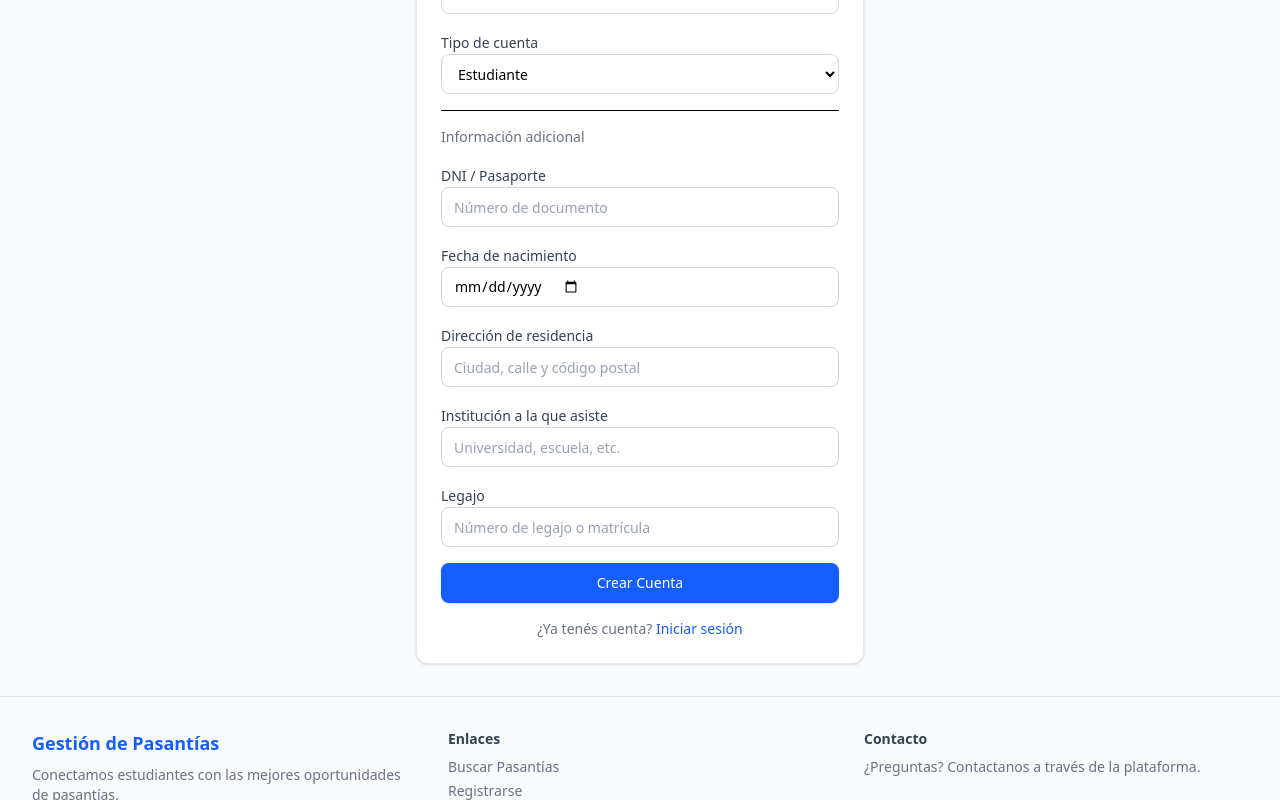
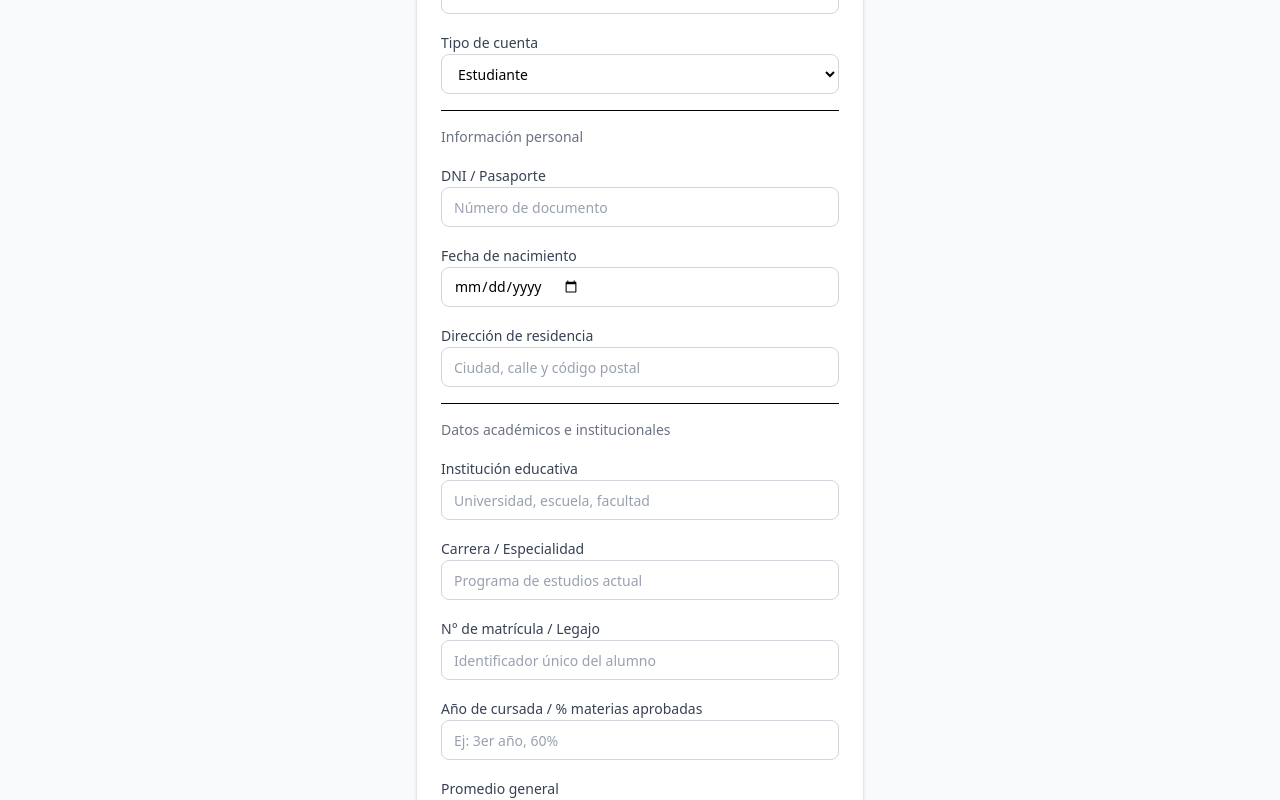
Before and after one commit to brandall2021/pasantias, a Next.js app: page /register in a window 1280 px wide. Shown: the part 440-1240 px from the top of the page. Built offline with nearby package versions, Linux system fonts and the light colour scheme; no server answers.

Commit message:
feat: datos academicos (carrera, anioCursada, promedio) para estudiantes

```diff
--- a/src/app/api/register/route.ts
+++ b/src/app/api/register/route.ts
@@ -4,7 +4,7 @@ import { NextResponse } from "next/server"
 
 export async function POST(req: Request) {
   try {
-    const { name, email, password, role, institucionNombre, dni, fechaNacimiento, direccion, asisteA, legajo } = await req.json()
+    const { name, email, password, role, institucionNombre, dni, fechaNacimiento, direccion, asisteA, carrera, legajo, anioCursada, promedio } = await req.json()
 
     if (!name || !email || !password) {
       return NextResponse.json({ error: "Faltan campos obligatorios" }, { status: 400 })
@@ -44,7 +44,10 @@ export async function POST(req: Request) {
         fechaNacimiento: fechaNacimiento ? new Date(fechaNacimiento) : undefined,
         direccion: direccion || undefined,
         asisteA: asisteA || undefined,
+        carrera: carrera || undefined,
         legajo: legajo || undefined,
+        anioCursada: anioCursada || undefined,
+        promedio: promedio || undefined,
       },
     })
 
--- a/src/app/perfil/update-profile-form.tsx
+++ b/src/app/perfil/update-profile-form.tsx
@@ -33,7 +33,10 @@ export function UpdateProfileForm({ user }: { user: any }) {
         body.fechaNacimiento = formData.get("fechaNacimiento") || undefined
         body.direccion = formData.get("direccion") || undefined
         body.asisteA = formData.get("asisteA") || undefined
+        body.carrera = formData.get("carrera") || undefined
         body.legajo = formData.get("legajo") || undefined
+        body.anioCursada = formData.get("anioCursada") || undefined
+        body.promedio = formData.get("promedio") || undefined
       }
 
       const res = await fetch("/api/instituciones", {
@@ -101,13 +104,29 @@ export function UpdateProfileForm({ user }: { user: any }) {
             <Label htmlFor="direccion">Dirección de residencia</Label>
             <Input id="direccion" name="direccion" defaultValue={user.direccion || ""} placeholder="Ciudad, calle y código postal" />
           </div>
-          <div className="space-y-2">
-            <Label htmlFor="asisteA">Institución a la que asiste</Label>
-            <Input id="asisteA" name="asisteA" defaultValue={user.asisteA || ""} placeholder="Universidad, escuela, etc." />
+
+          <div className="border-t pt-4 mt-2">
+            <p className="text-sm font-medium text-gray-500 mb-3">Datos académicos e institucionales</p>
           </div>
           <div className="space-y-2">
-            <Label htmlFor="legajo">Legajo</Label>
-            <Input id="legajo" name="legajo" defaultValue={user.legajo || ""} placeholder="Número de legajo o matrícula" />
+            <Label htmlFor="asisteA">Institución educativa</Label>
+            <Input id="asisteA" name="asisteA" defaultValue={user.asisteA || ""} placeholder="Universidad, escuela, facultad" />
+          </div>
+          <div className="space-y-2">
+            <Label htmlFor="carrera">Carrera / Especialidad</Label>
+            <Input id="carrera" name="carrera" defaultValue={user.carrera || ""} placeholder="Programa de estudios actual" />
+          </div>
+          <div className="space-y-2">
+            <Label htmlFor="legajo">N° de matrícula / Legajo</Label>
+            <Input id="legajo" name="legajo" defaultValue={user.legajo || ""} placeholder="Identificador único del alumno" />
+          </div>
+          <div className="space-y-2">
+            <Label htmlFor="anioCursada">Año de cursada / % materias aprobadas</Label>
+            <Input id="anioCursada" name="anioCursada" defaultValue={user.anioCursada || ""} placeholder="Ej: 3er año, 60%" />
+          </div>
+          <div className="space-y-2">
+            <Label htmlFor="promedio">Promedio general</Label>
+            <Input id="promedio" name="promedio" defaultValue={user.promedio || ""} placeholder="Ej: 8.5" />
           </div>
         </>
       )}
--- a/src/app/register/page.tsx
+++ b/src/app/register/page.tsx
@@ -32,7 +32,10 @@ export default function RegisterPage() {
       fechaNacimiento: formData.get("fechaNacimiento") as string,
       direccion: formData.get("direccion") as string,
       asisteA: formData.get("asisteA") as string,
+      carrera: formData.get("carrera") as string,
       legajo: formData.get("legajo") as string,
+      anioCursada: formData.get("anioCursada") as string,
+      promedio: formData.get("promedio") as string,
     }
 
     try {
@@ -105,7 +108,7 @@ export default function RegisterPage() {
             {role === "ESTUDIANTE" && (
               <>
                 <div className="border-t pt-4 mt-2">
-                  <p className="text-sm font-medium text-gray-500 mb-3">Información adicional</p>
+                  <p className="text-sm font-medium text-gray-500 mb-3">Información personal</p>
                 </div>
                 <div className="space-y-2">
                   <Label htmlFor="dni">DNI / Pasaporte</Label>
@@ -119,13 +122,29 @@ export default function RegisterPage() {
                   <Label htmlFor="direccion">Dirección de residencia</Label>
                   <Input id="direccion" name="direccion" type="text" placeholder="Ciudad, calle y código postal" />
                 </div>
-                <div className="space-y-2">
-                  <Label htmlFor="asisteA">Institución a la que asiste</Label>
-                  <Input id="asisteA" name="asisteA" type="text" placeholder="Universidad, escuela, etc." />
+
+                <div className="border-t pt-4 mt-2">
+                  <p className="text-sm font-medium text-gray-500 mb-3">Datos académicos e institucionales</p>
                 </div>
                 <div className="space-y-2">
-                  <Label htmlFor="legajo">Legajo</Label>
-                  <Input id="legajo" name="legajo" type="text" placeholder="Número de legajo o matrícula" />
+                  <Label htmlFor="asisteA">Institución educativa</Label>
+                  <Input id="asisteA" name="asisteA" type="text" placeholder="Universidad, escuela, facultad" />
+                </div>
+                <div className="space-y-2">
+                  <Label htmlFor="carrera">Carrera / Especialidad</Label>
+                  <Input id="carrera" name="carrera" type="text" placeholder="Programa de estudios actual" />
+                </div>
+                <div className="space-y-2">
+                  <Label htmlFor="legajo">N° de matrícula / Legajo</Label>
+                  <Input id="legajo" name="legajo" type="text" placeholder="Identificador único del alumno" />
+                </div>
+                <div className="space-y-2">
+                  <Label htmlFor="anioCursada">Año de cursada / % materias aprobadas</Label>
+                  <Input id="anioCursada" name="anioCursada" type="text" placeholder="Ej: 3er año, 60%" />
+                </div>
+                <div className="space-y-2">
+                  <Label htmlFor="promedio">Promedio general</Label>
+                  <Input id="promedio" name="promedio" type="text" placeholder="Ej: 8.5" />
                 </div>
               </>
             )}
```
Also changed, not shown: 2 other files (tests, documents, lock files or other folders).
